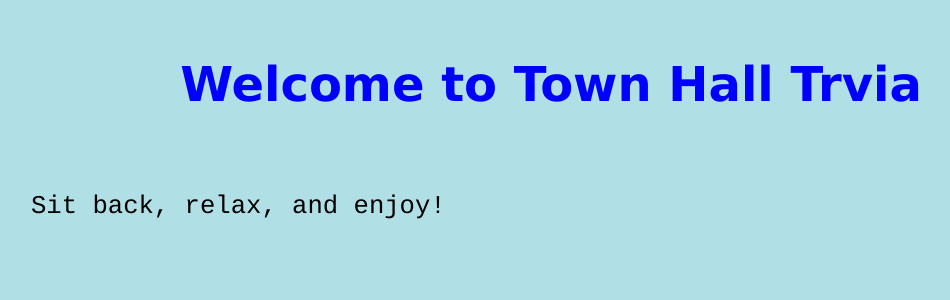
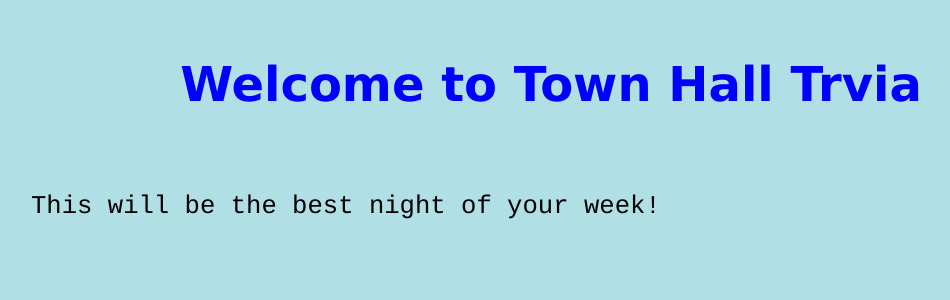
Before and after one commit to dalpert/pickEm, a Flask app: page / in a window 1280 px wide. Shown: the part 353-653 px from the top of the page, without its empty margins (89-1039 px from the left). Run offline with Flask 2, Linux system fonts and the light colour scheme.

Commit message:
small change

```diff
--- a/templates/home.html
+++ b/templates/home.html
@@ -6,7 +6,7 @@
     {% block content %}
       <div class="home">
         <h1>Welcome to Town Hall Trvia</h1>
-        <p>Sit back, relax, and enjoy!</p>
+        <p>This will be the best night of your week!</p>
       </div>
     {% endblock %}
   </body>
```
